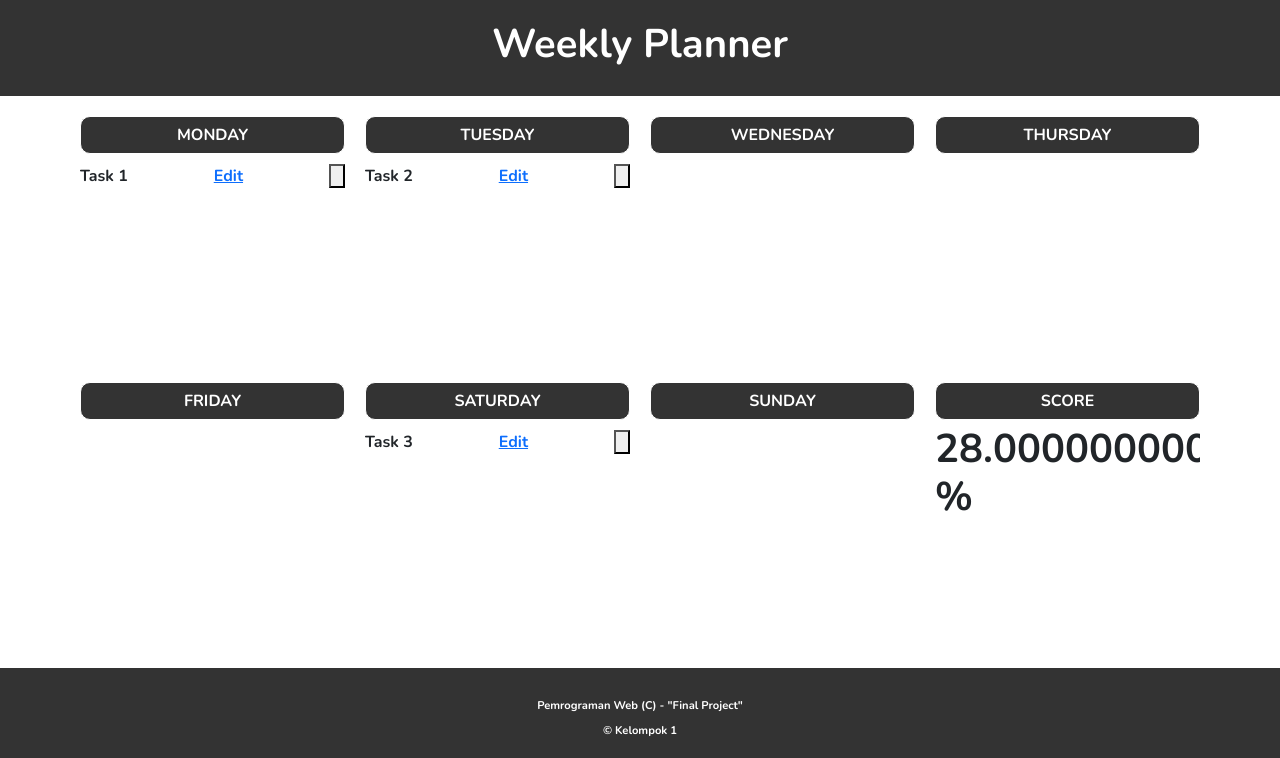
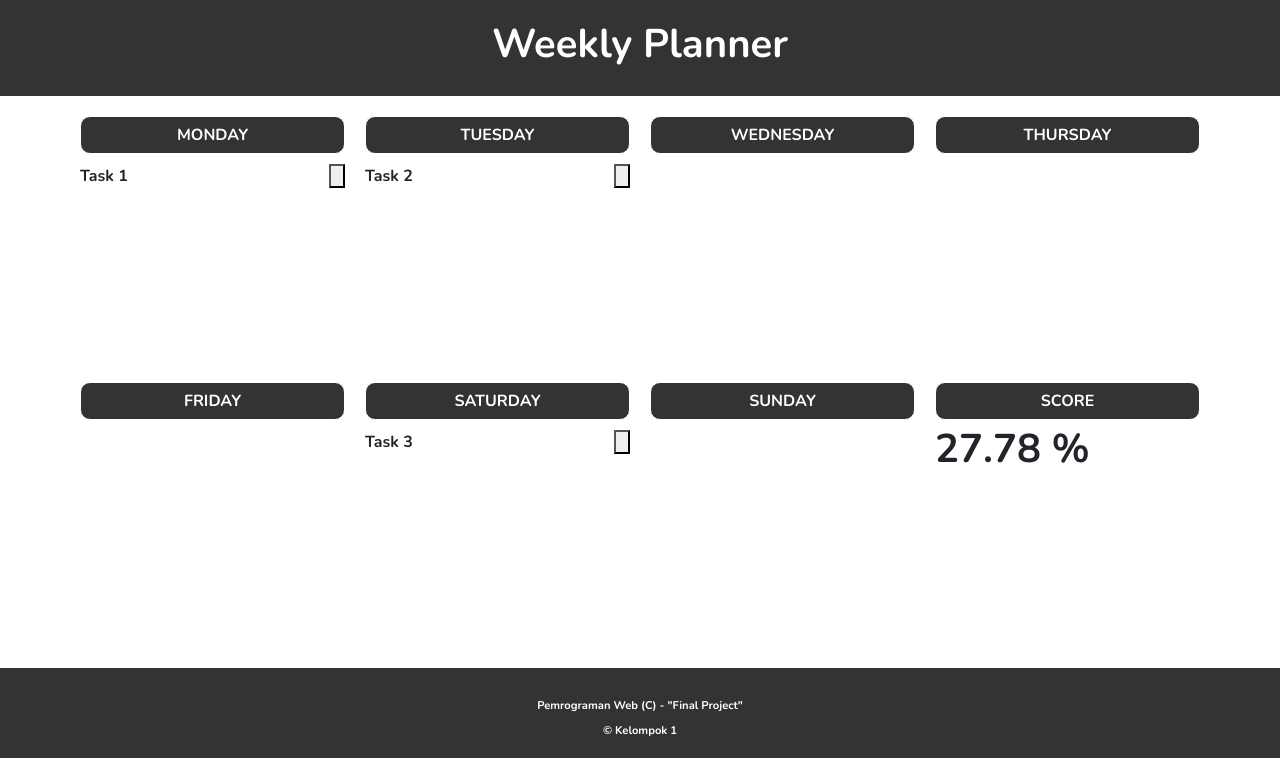
Before and after one commit to Meily123/Weekly_Planner, a Django app: page /task/ in a window 1280 px wide. Shown: the top 758 px of the page. Run offline with Django 4.2, Linux system fonts and the light colour scheme; data comes from the database, SQL or seed files in the repository; both versions use the stored data as it was after the commit; some libraries are stand-ins or nearby versions.

Commit message:
Move Edit into Detail Popup

```diff
--- a/task/views.py
+++ b/task/views.py
@@ -42,11 +42,11 @@ class ListViewWeeklyTask(View):
             cumulative_progress += int(i.initial)/int(i.target) * (i.weight/max_weight)
             date[i.date.weekday()].append(i)
 
-        cumulative_progress /= allTask.count()
+        cumulative_progress /= max(1,allTask.count())
 
 
         context = {
-            'score': round(cumulative_progress, 2)* 100,
+            'score': round(cumulative_progress * 100, 2),
             'monday': date[0],
             'tuesday': date[1],
             'wednesday': date[2],
@@ -69,7 +69,7 @@ class DetailWeeklyTask(View):
         context = {
             'date' : task.date,
             'title' : task.title,
-            'progress' : round(int(task.initial)/int(task.target), 2) * 100,
+            'progress' : round(int(task.initial)/int(task.target) * 100, 2),
             'weight' : task.weight
 
         }
--- a/templates/test.html
+++ b/templates/test.html
@@ -98,6 +98,7 @@
     <div class="modal-dialog modal-dialog-centered">
         <div class="modal-content">
             <input type="hidden" id="url-detail">
+            <input type="hidden" id="url-edit">
             <div class="modal-header">
                 <h1 class="modal-title fs-5" id="detailModalLabel">Detail</h1>
                 <button type="button" class="btn-close" data-bs-dismiss="modal" aria-label="Close"></button>
@@ -114,6 +115,7 @@
             </div>
             <div class="modal-footer">
                 <button type="button" class="btn btn-secondary modal-detail-exit" data-bs-dismiss="modal">Exit</button>
+                <button class="btn btn-secondary modal-detail-edit">Edit</button>
             </div>
         </div>
     </div>
@@ -135,7 +137,6 @@
                 {% for i in monday %}
                 <div class="d-content">
                     <div class="d-content-text btn-detail" data-id={{i.id}}>{{i.title}}</div>
-                    <a href="{% url 'task:update' i.id %}">Edit</a>
                     <button type="button" class="gg-remove d-content-delete btn-delete" data-id={{i.id}} data-bs-toggle="modal"
                         data-bs-target="#deleteModal"></button>
                 </div>
@@ -153,7 +154,6 @@
             {% for i in tuesday %}
                 <div class="d-content">
                     <div class="d-content-text btn-detail" data-id={{i.id}}>{{i.title}}</div>
-                    <a href="{% url 'task:update' i.id %}">Edit</a>
                     <button type="button" class="gg-remove d-content-delete btn-delete" data-id={{i.id}} data-bs-toggle="modal"
                         data-bs-target="#deleteModal"></button>
                 </div>
@@ -171,7 +171,6 @@
                 {% for i in wednesday %}
                 <div class="d-content">
                     <div class="d-content-text btn-detail" data-id={{i.id}}>{{i.title}}</div>
-                    <a href="{% url 'task:update' i.id %}">Edit</a>
                     <button type="button" class="gg-remove d-content-delete btn-delete" data-id={{i.id}} data-bs-toggle="modal"
                         data-bs-target="#deleteModal"></button>
                 </div>
@@ -189,7 +188,6 @@
                 {% for i in thursday %}
                 <div class="d-content">
                     <div class="d-content-text btn-detail" data-id={{i.id}}>{{i.title}}</div>
-                    <a href="{% url 'task:update' i.id %}">Edit</a>
                     <button type="button" class="gg-remove d-content-delete btn-delete" data-id={{i.id}} data-bs-toggle="modal"
                         data-bs-target="#deleteModal"></button>
                 </div>
@@ -210,7 +208,6 @@
                 {% for i in friday %}
                 <div class="d-content">
                     <div class="d-content-text btn-detail" data-id={{i.id}}>{{i.title}}</div>
-                    <a href="{% url 'task:update' i.id %}">Edit</a>
                     <button type="button" class="gg-remove d-content-delete btn-delete" data-id={{i.id}} data-bs-toggle="modal"
                         data-bs-target="#deleteModal"></button>
                 </div>
@@ -228,7 +225,6 @@
                 {% for i in saturday %}
                 <div class="d-content">
                     <div class="d-content-text btn-detail" data-id={{i.id}}>{{i.title}}</div>
-                    <a href="{% url 'task:update' i.id %}">Edit</a>
                     <button type="button" class="gg-remove d-content-delete btn-delete" data-id={{i.id}} data-bs-toggle="modal"
                         data-bs-target="#deleteModal"></button>
                 </div>
@@ -246,7 +242,6 @@
                 {% for i in sunday %}
                 <div class="d-content">
                     <div class="d-content-text btn-detail" data-id={{i.id}}>{{i.title}}</div>
-                    <a href="{% url 'task:update' i.id %}">Edit</a>
                     <button type="button" class="gg-remove d-content-delete btn-delete" data-id={{i.id}} data-bs-toggle="modal"
                         data-bs-target="#deleteModal"></button>
                 </div>
@@ -313,8 +308,14 @@ $('.modal-detail-exit').on('click', function() {
 
 $('body').on('click', '.btn-detail', function() {
     let id = $(this).attr('data-id');
+    url = `{% url 'task:update' pk=0 %}`;
+    $('#url-edit').val(url.replace("0", id));
     detailWeightRule(id);
 });
+
+$('.modal-detail-edit').on('click', function() {
+    window.location.href = $('#url-edit').val();
+})
 
 function detailWeightRule(id) {
     url = `{% url 'task:detail' pk="0" %}`
```
Also changed, not shown: db.sqlite3.
